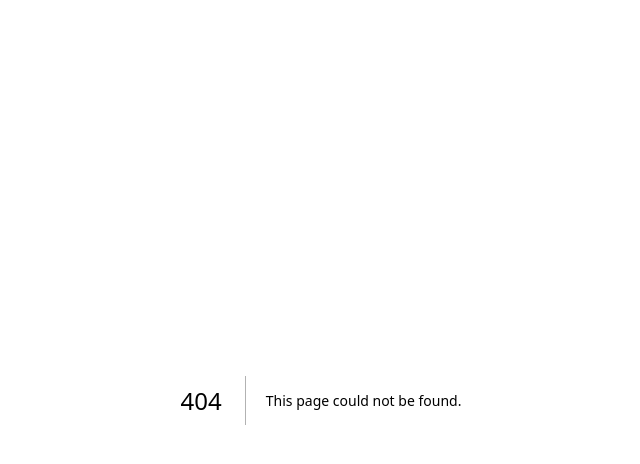
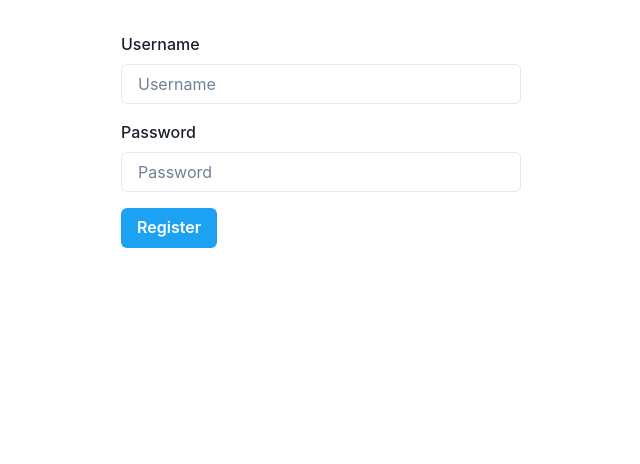
Before and after one commit to dxaviud/theway, a Next.js app in the folder client/: page /register in a window 1280 px wide. Before the commit this address had no page. Shown: the top 464 px of the page, without its empty margins (319-959 px from the left). Built offline with nearby package versions, Linux system fonts and the light colour scheme.

Commit message:
register page

```diff
--- a/client/package.json
+++ b/client/package.json
@@ -11,6 +11,7 @@
     "@chakra-ui/theme-tools": "^2.0.2",
     "@emotion/react": "^11.9.0",
     "@emotion/styled": "^11.9.0",
+    "formik": "^2.2.9",
     "framer-motion": "^6.3.0",
     "next": "latest",
     "react": "^18.2.0",
--- /dev/null
+++ b/client/src/components/InputField.tsx
@@ -0,0 +1,28 @@
+import {
+  FormControl,
+  FormErrorMessage,
+  FormLabel,
+  Input,
+} from "@chakra-ui/react";
+import { useField } from "formik";
+import { InputHTMLAttributes } from "react";
+
+type InputFieldProps = InputHTMLAttributes<HTMLInputElement> & {
+  name: string;
+  label: string;
+};
+
+export const InputField: React.FC<InputFieldProps> = ({
+  label,
+  size: _,
+  ...props
+}) => {
+  const [field, { error }] = useField(props);
+  return (
+    <FormControl isInvalid={!!error}>
+      <FormLabel htmlFor={field.name}>{label}</FormLabel>
+      <Input {...field} {...props} id={field.name} placeholder={label} />
+      {error ? <FormErrorMessage>{error}</FormErrorMessage> : null}
+    </FormControl>
+  );
+};
--- /dev/null
+++ b/client/src/components/Wrapper.tsx
@@ -0,0 +1,13 @@
+import { Box } from "@chakra-ui/react";
+
+interface WrapperProps {
+  size?: "small" | "regular";
+}
+
+type Props = React.PropsWithChildren<WrapperProps>;
+
+export const Wrapper: React.FC<Props> = ({ children, size = "regular" }) => (
+  <Box mt={8} mx="auto" maxW={size === "regular" ? "800px" : "400px"} w="100%">
+    {children}
+  </Box>
+);
--- /dev/null
+++ b/client/src/pages/register.tsx
@@ -0,0 +1,41 @@
+import { Box, Button, FormControl } from "@chakra-ui/react";
+import { Form, Formik, FormikValues } from "formik";
+import React from "react";
+import { InputField } from "../components/InputField";
+import { Wrapper } from "../components/Wrapper";
+
+interface RegisterProps {}
+
+const Register: React.FC<RegisterProps> = () => {
+  return (
+    <Wrapper size="small">
+      <Formik
+        initialValues={{ username: "", password: "" }}
+        onSubmit={(values: FormikValues) => {
+          console.log(values);
+        }}
+      >
+        {({ isSubmitting }) => (
+          <Form>
+            <FormControl>
+              <InputField name="username" label="Username" />
+              <Box mt={4}>
+                <InputField name="password" label="Password" type="password" />
+              </Box>
+            </FormControl>
+            <Button
+              type="submit"
+              isLoading={isSubmitting}
+              mt={4}
+              colorScheme="twitter"
+            >
+              Register
+            </Button>
+          </Form>
+        )}
+      </Formik>
+    </Wrapper>
+  );
+};
+
+export default Register;
```
Also changed, not shown: 1 other file (tests, documents, lock files or other folders).
